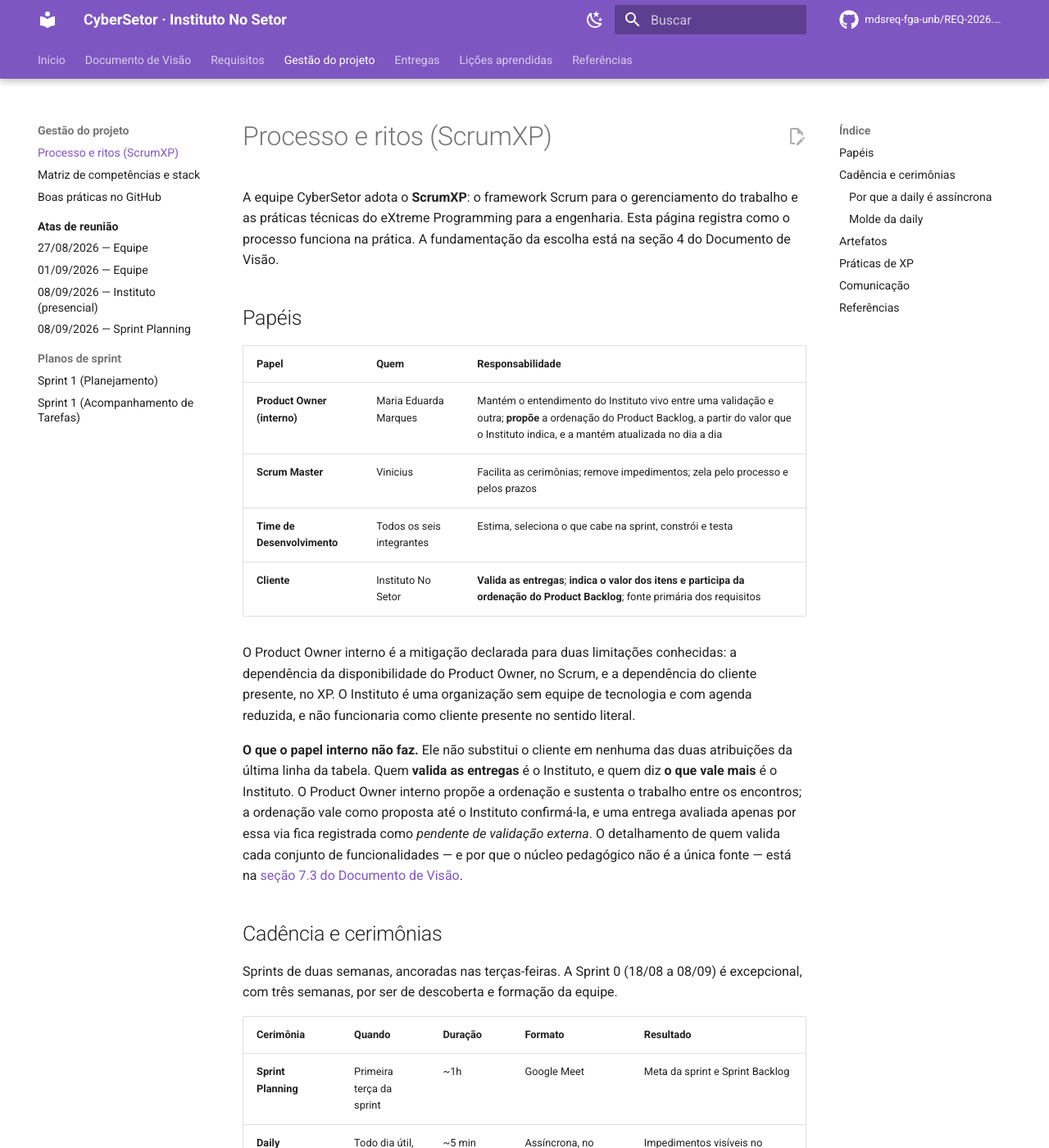
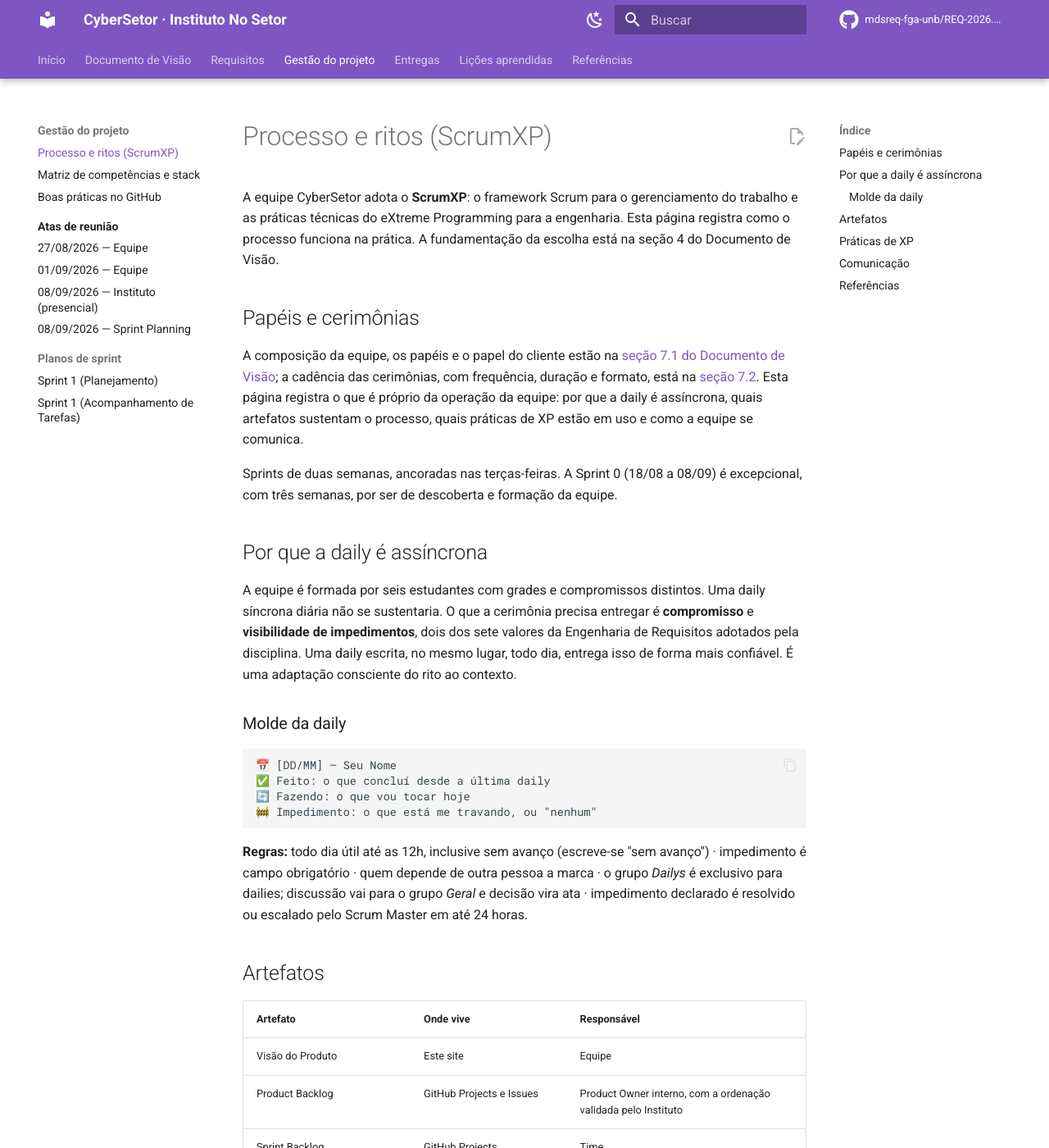
Before and after one commit to mdsreq-fga-unb/REQ-2026.2-T02-CyberSetor, an MkDocs documentation site: the page built from docs/gestao/processo-scrumxp.md, in a window 1280 px wide and 1400 px high. Shown: the whole window at 82% size. Built offline with MkDocs 1.6.1 and Material for MkDocs 9.7.7, drawn with Linux system fonts in a browser that asks for light colours; comment, search, counter and statistics services are not loaded; some of the changed text lies outside the part shown.

Commit message:
docs: corrige erros de conteudo e as repeticoes entre as secoes
Direito
- guarda documental de dez anos, com o art. 68 da Lei 13.019/2014, no
  lugar de cinco a dez anos
- base legal do tratamento no art. 7, II, para o que a prestacao de
  contas exige, e no art. 7, I para finalidade opcional
- eliminacao dos dados, art. 18 da LGPD, no lugar de direito ao
  esquecimento

Contradicoes entre paginas
- a 1.7 prometia computo de presenca para certificacao, que a 2.3 exclui
- a 5.1 dava como lidos o relatorio e a planilha do Instituto, ainda nao
  recebidos
- a 6.2 apontava a secao 2.2 para as caracteristicas, que estao na 2.3
- a retrospectiva era por unidade na pagina de processo e na 7.2, e por
  sprint no plano e na secao 6; passa a ser por sprint
- a Sprint Review dizia depender de agenda do Instituto, o que enfraquece
  o feedback externo que justifica o processo escolhido
- caracteristicas de produto grafadas CP1 a CP8 em todo o site
- OE05 e OE06 usavam verbo absoluto no texto e proporcional no titulo
- cabecalho da tabela de caracteristicas tinha duas colunas ID e duas
  Contribuicao

Repeticoes
- tres blocos da 2.6 repetiam a 7.1, a secao 6 e a pagina de matriz de
  competencias; passam a declarar a viabilidade e apontar o detalhe
- a pagina de processo deixa de repetir papeis e cerimonias, que ficam
  no Documento de Visao, e guarda o que e proprio dela; o papel do
  cliente na validacao e na ordenacao do backlog passa para a 7.1
- estado datado e narrativa defensiva retirados da 5.2, da 6 e da 7

Afirmacoes antecipadas
- mitigacoes da secao 3 declaradas como previstas, nao como implantadas
- copia de seguranca da 2.6 como configuracao prevista
- praticas de XP separadas entre as em uso hoje e as que passam a valer
  na primeira sprint de codigo, com evidencia declarada

```diff
--- a/docs/gestao/processo-scrumxp.md
+++ b/docs/gestao/processo-scrumxp.md
@@ -2,32 +2,13 @@
 
 A equipe CyberSetor adota o **ScrumXP**: o framework Scrum para o gerenciamento do trabalho e as práticas técnicas do eXtreme Programming para a engenharia. Esta página registra como o processo funciona na prática. A fundamentação da escolha está na seção 4 do Documento de Visão.
 
-## Papéis
+## Papéis e cerimônias
 
-| Papel | Quem | Responsabilidade |
-|---|---|---|
-| **Product Owner (interno)** | Maria Eduarda Marques | Mantém o entendimento do Instituto vivo entre uma validação e outra; **propõe** a ordenação do Product Backlog, a partir do valor que o Instituto indica, e a mantém atualizada no dia a dia |
-| **Scrum Master** | Vinicius | Facilita as cerimônias; remove impedimentos; zela pelo processo e pelos prazos |
-| **Time de Desenvolvimento** | Todos os seis integrantes | Estima, seleciona o que cabe na sprint, constrói e testa |
-| **Cliente** | Instituto No Setor | **Valida as entregas**; **indica o valor dos itens e participa da ordenação do Product Backlog**; fonte primária dos requisitos |
-
-O Product Owner interno é a mitigação declarada para duas limitações conhecidas: a dependência da disponibilidade do Product Owner, no Scrum, e a dependência do cliente presente, no XP. O Instituto é uma organização sem equipe de tecnologia e com agenda reduzida, e não funcionaria como cliente presente no sentido literal.
-
-**O que o papel interno não faz.** Ele não substitui o cliente em nenhuma das duas atribuições da última linha da tabela. Quem **valida as entregas** é o Instituto, e quem diz **o que vale mais** é o Instituto. O Product Owner interno propõe a ordenação e sustenta o trabalho entre os encontros; a ordenação vale como proposta até o Instituto confirmá-la, e uma entrega avaliada apenas por essa via fica registrada como *pendente de validação externa*. O detalhamento de quem valida cada conjunto de funcionalidades — e por que o núcleo pedagógico não é a única fonte — está na [seção 7.3 do Documento de Visão](../visao/7-equipe-e-cliente.md#73-processo-de-validacao).
-
-## Cadência e cerimônias
+A composição da equipe, os papéis e o papel do cliente estão na [seção 7.1 do Documento de Visão](../visao/7-equipe-e-cliente.md); a cadência das cerimônias, com frequência, duração e formato, está na [seção 7.2](../visao/7-equipe-e-cliente.md#72-comunicacao). Esta página registra o que é próprio da operação da equipe: por que a daily é assíncrona, quais artefatos sustentam o processo, quais práticas de XP estão em uso e como a equipe se comunica.
 
 Sprints de duas semanas, ancoradas nas terças-feiras. A Sprint 0 (18/08 a 08/09) é excepcional, com três semanas, por ser de descoberta e formação da equipe.
 
-| Cerimônia | Quando | Duração | Formato | Resultado |
-|---|---|---|---|---|
-| **Sprint Planning** | Primeira terça da sprint | ~1h | Google Meet | Meta da sprint e Sprint Backlog |
-| **Daily** | Todo dia útil, até as 12h | ~5 min | Assíncrona, no grupo *Dailys* do WhatsApp | Impedimentos visíveis no mesmo dia |
-| **Refinamento do Backlog** | Semanal | ~30 min | Google Meet | Itens detalhados, estimados e priorizados |
-| **Sprint Review** | Última terça da sprint | ~1h | Google Meet; a participação do Instituto depende de agenda confirmada | Incremento demonstrado ao Instituto e feedback incorporado ao backlog. Sem o Instituto, a avaliação é provisória — ver seção 7.3 do Documento de Visão |
-| **Retrospectiva** | Ao fim de cada unidade | ~40 min | Google Meet | Ações de melhoria e texto da seção 11 |
-
-### Por que a daily é assíncrona
+## Por que a daily é assíncrona
 
 A equipe é formada por seis estudantes com grades e compromissos distintos. Uma daily síncrona diária não se sustentaria. O que a cerimônia precisa entregar é **compromisso** e **visibilidade de impedimentos**, dois dos sete valores da Engenharia de Requisitos adotados pela disciplina. Uma daily escrita, no mesmo lugar, todo dia, entrega isso de forma mais confiável. É uma adaptação consciente do rito ao contexto.
 
@@ -66,7 +47,9 @@
 
 ## Práticas de XP
 
-**Adotadas:** histórias de usuário · critérios de aceitação · testes de aceitação · pequenas releases · integração contínua · programação em pares · propriedade coletiva do código · design simples · padrões de codificação · cliente presente **adaptado**, com Product Owner interno no intervalo entre validações e validação quinzenal com o Instituto (Documento de Visão, seção 7.2).
+**Em uso desde a Sprint 1:** histórias de usuário · critérios de aceitação · trabalho em duplas na documentação · integração contínua, que compila o site em modo estrito a cada alteração · cliente presente **adaptado**, com Product Owner interno no intervalo entre validações e validação semanal com o Instituto (Documento de Visão, seção 7.2).
+
+**A partir da primeira sprint de código:** testes de aceitação · pequenas releases · programação em pares · propriedade coletiva do código · design simples · padrões de codificação. Cada uma passa a valer quando houver código a que aplicá-la, e a evidência de adoção é registrada na Sprint Review correspondente.
 
 **Não adotadas, com justificativa:**
 
```
Also changed, not shown: docs/visao/1-cenario-atual.md (+4 -4 lines), docs/visao/2-solucao-proposta.md (+14 -14 lines), docs/visao/4-estrategia-esw.md (+5 -5 lines), docs/visao/5-engenharia-requisitos.md (+9 -9 lines), docs/visao/7-equipe-e-cliente.md (+26 -24 lines).
